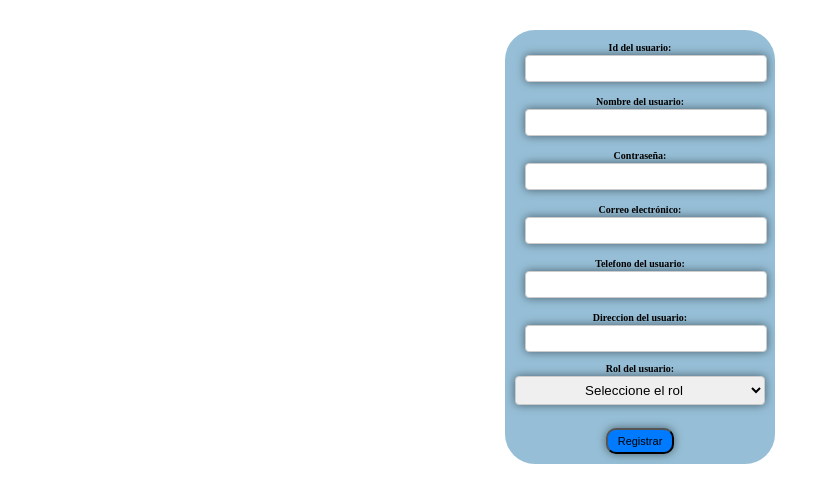
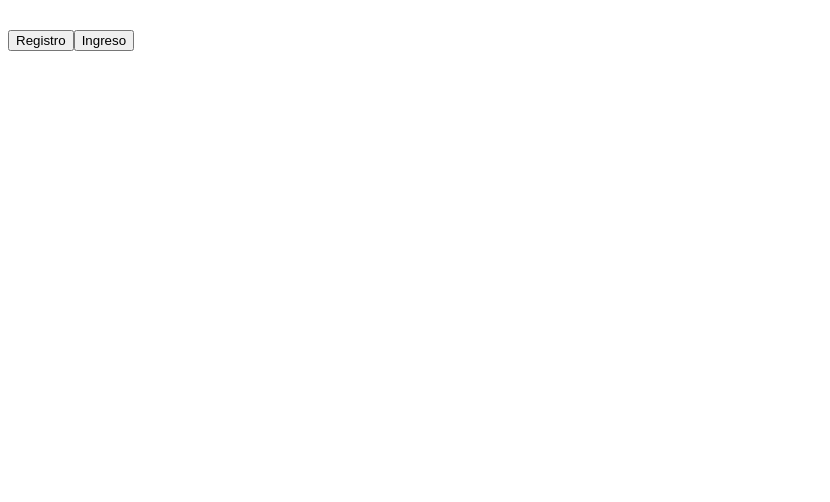
Before and after one commit to DiegoMartinez2094/Biblioteca_react, a React (Vite) app: page / in a window 1280 px wide. Shown: the top 502 px of the page, without its empty margins (0-830 px from the left). Built offline with nearby package versions, Linux system fonts and the light colour scheme.

Commit message:
feat: :sparkles: implementation of links
implementation of an example of routers with react-router-dom

```diff
--- /dev/null
+++ b/src/Components/Home/Home.jsx
@@ -0,0 +1,12 @@
+import React from 'react'
+import { Link } from 'react-router-dom'
+
+export default function Home() {
+  return (
+        <>
+        <Link to={"/registroAdm"} > <button>Registro</button></Link>
+        <button>Ingreso</button>
+
+        </>
+  )
+}
--- a/src/main.jsx
+++ b/src/main.jsx
@@ -1,10 +1,24 @@
 import React from 'react'
 import ReactDOM from 'react-dom/client'
+import { createBrowserRouter, RouterProvider } from 'react-router-dom'
 
+import Home from './Components/Home/Home.jsx'
 import RegistroForm from './Components/login/registro.jsx'
+
+const router =createBrowserRouter([
+  {
+    path:'/',
+    element: <Home/>
+  },
+  {
+    path:'/registroAdm',
+    element: <RegistroForm/>
+  }
+])
+
 
 ReactDOM.createRoot(document.getElementById('root')).render(
   <React.StrictMode>
-    <RegistroForm />
+  <RouterProvider router={router}/>
   </React.StrictMode>,
 )
```
